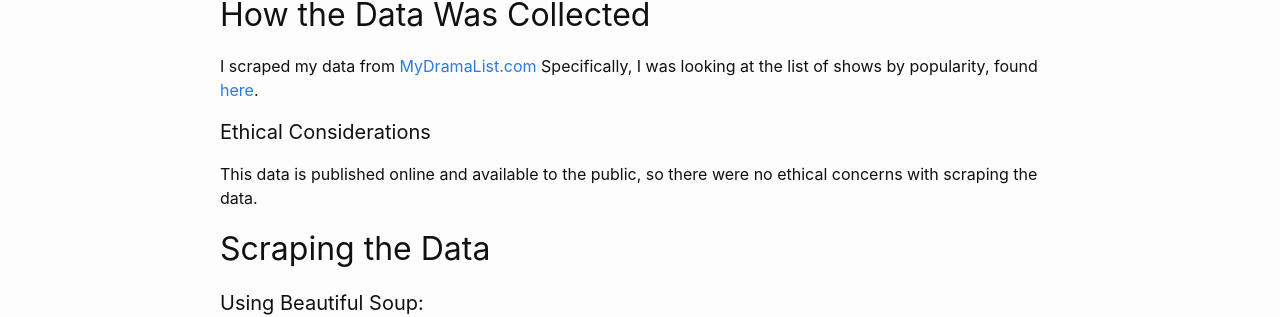
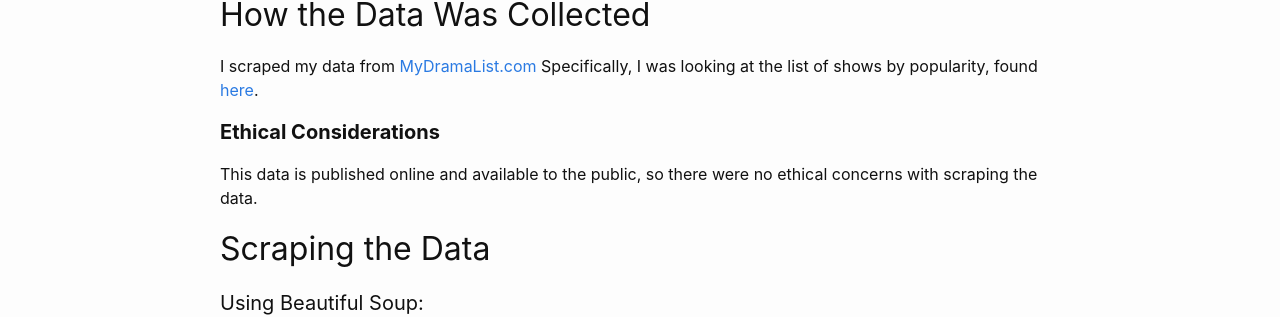
Before and after one commit to camilla47/camilla47.github.io, a Jekyll site: the page built from _posts/2023-12-09-data-collect.md, in a window 1280 px wide. Shown: the part 897-1214 px from the top of the page. Built offline with Jekyll 4.4.1, drawn with Linux system fonts in a browser that asks for light colours; comment, search, counter and statistics services are not loaded.

Commit message:
bolding title

```diff
--- a/_posts/2023-12-09-data-collect.md
+++ b/_posts/2023-12-09-data-collect.md
@@ -24,7 +24,7 @@ Some of the questions I want to consider as I dive into my exploratory data anal
 
 I scraped my data from <a href="https://mydramalist.com/" target="_blank">MyDramaList.com</a> Specifically, I was looking at the list of shows by popularity, found <a href="https://mydramalist.com/shows/top" target="_blank">here</a>.
 
-#### Ethical Considerations
+#### **Ethical Considerations**
 This data is published online and available to the public, so there were no ethical concerns with scraping the data.
 
 ## Scraping the Data
```
